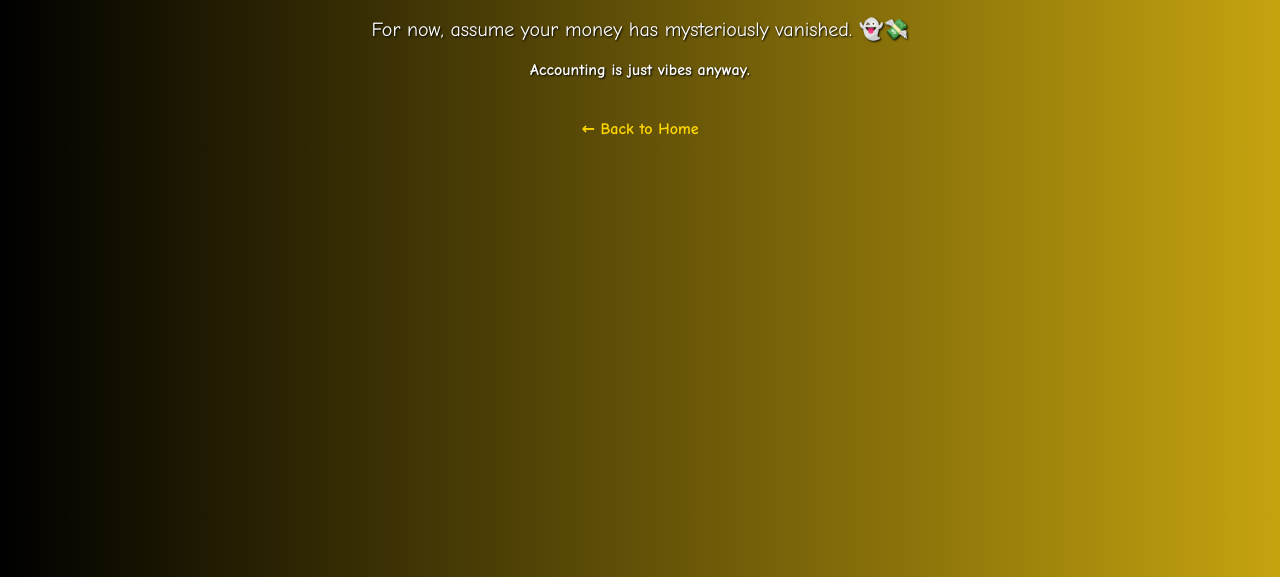
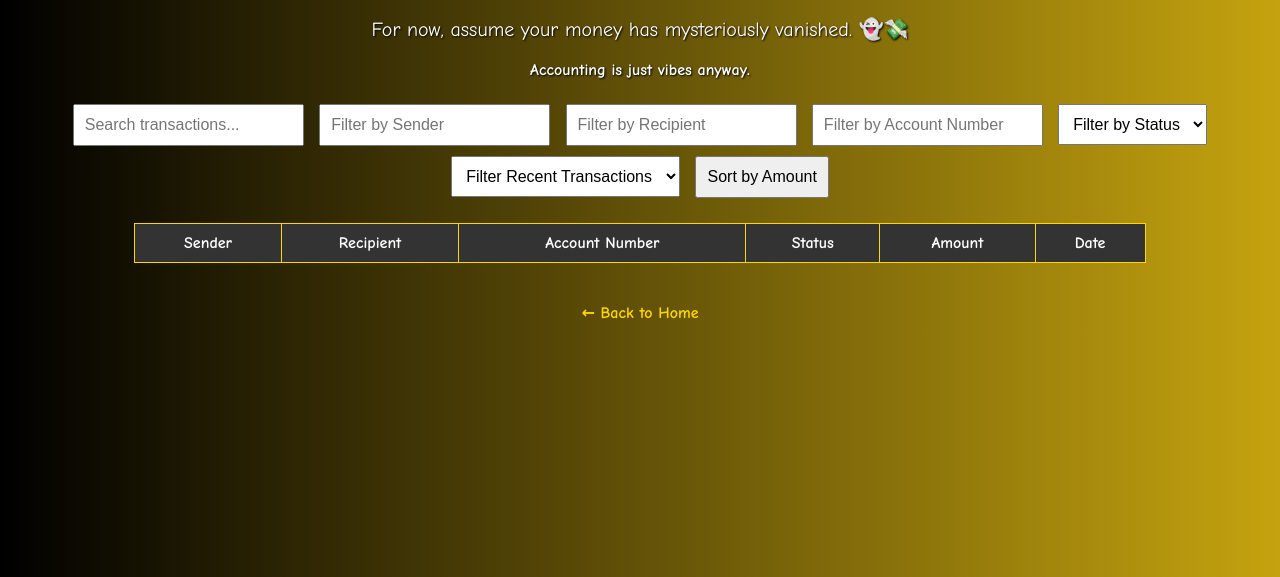
Before and after one commit to declspecl/csi3450-bank, a website built with Vite: page bank-frontend/transactions.html in a window 1280 px wide. Shown: the part 223-800 px from the top of the page. Built offline with nearby package versions, Linux system fonts and the light colour scheme.

Commit message:
Added Filter and Searches to transactions.html

```diff
--- a/bank-frontend/transactions.html
+++ b/bank-frontend/transactions.html
@@ -1,3 +1,4 @@
+<!-- transactions.html -->
 <!DOCTYPE html>
 <html lang="en">
 <head>
@@ -19,6 +20,29 @@
             text-decoration: none; font-weight: bold;
         }
         a:hover { text-decoration: underline; }
+
+        .filter-container {
+            margin: 20px auto;
+            text-align: center;
+        }
+        .filter-container input, .filter-container select, .filter-container button {
+            margin: 5px;
+            padding: 10px;
+            font-size: 16px;
+        }
+        .transaction-table {
+            margin: 20px auto;
+            border-collapse: collapse;
+            width: 80%;
+        }
+        .transaction-table th, .transaction-table td {
+            border: 1px solid gold;
+            padding: 10px;
+            color: white;
+        }
+        .transaction-table th {
+            background-color: #333;
+        }
     </style>
 </head>
 <body>
@@ -26,6 +50,65 @@
     <p>This is the Transactions page. Eventually, you’ll be able to view past transactions.</p>
     <p>For now, assume your money has mysteriously vanished. 👻💸</p>
     <b>Accounting is just vibes anyway.</b>
+
+    <div class="filter-container">
+        <input type="text" id="searchTransactions" placeholder="Search transactions...">
+        <input type="text" id="filterSender" placeholder="Filter by Sender">
+        <input type="text" id="filterRecipient" placeholder="Filter by Recipient">
+        <input type="text" id="filterAccount" placeholder="Filter by Account Number">
+        <select id="filterStatus">
+            <option value="">Filter by Status</option>
+            <option value="Pending">Pending</option>
+            <option value="Completed">Completed</option>
+            <option value="Failed">Failed</option>
+        </select>
+        <select id="filterRecent">
+            <option value="">Filter Recent Transactions</option>
+            <option value="7">Last 7 days</option>
+            <option value="30">Last 30 days</option>
+        </select>
+        <button onclick="sortByAmount()">Sort by Amount</button>
+    </div>
+
+    <table class="transaction-table">
+        <thead>
+            <tr>
+                <th>Sender</th>
+                <th>Recipient</th>
+                <th>Account Number</th>
+                <th>Status</th>
+                <th>Amount</th>
+                <th>Date</th>
+            </tr>
+        </thead>
+        <tbody id="transactionTableBody">
+        </tbody>
+    </table>
+
     <a href="index.html">← Back to Home</a>
+
+    <script>
+        function displayTransactions() {
+            const tbody = document.getElementById("transactionTableBody");
+            tbody.innerHTML = "";
+            transactions.forEach(tx => {
+                const row = `<tr>
+                    <td>${tx.sender}</td>
+                    <td>${tx.recipient}</td>
+                    <td>${tx.account}</td>
+                    <td>${tx.status}</td>
+                    <td>$${tx.amount}</td>
+                    <td>${tx.date}</td>
+                </tr>`;
+                tbody.innerHTML += row;
+            });
+        }
+        function sortByAmount() {
+            transactions.sort((a, b) => a.amount - b.amount);
+            displayTransactions();
+        }
+
+        displayTransactions();
+    </script>
 </body>
 </html>
```
